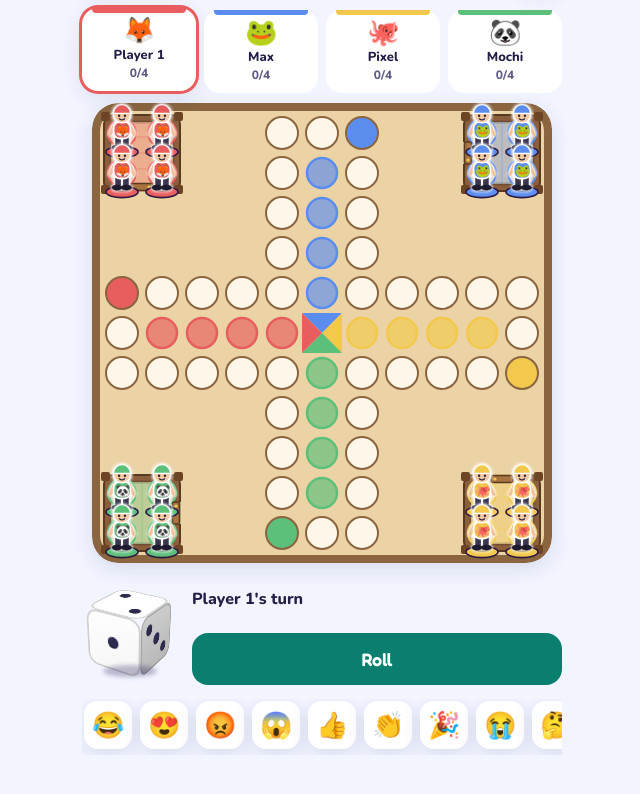
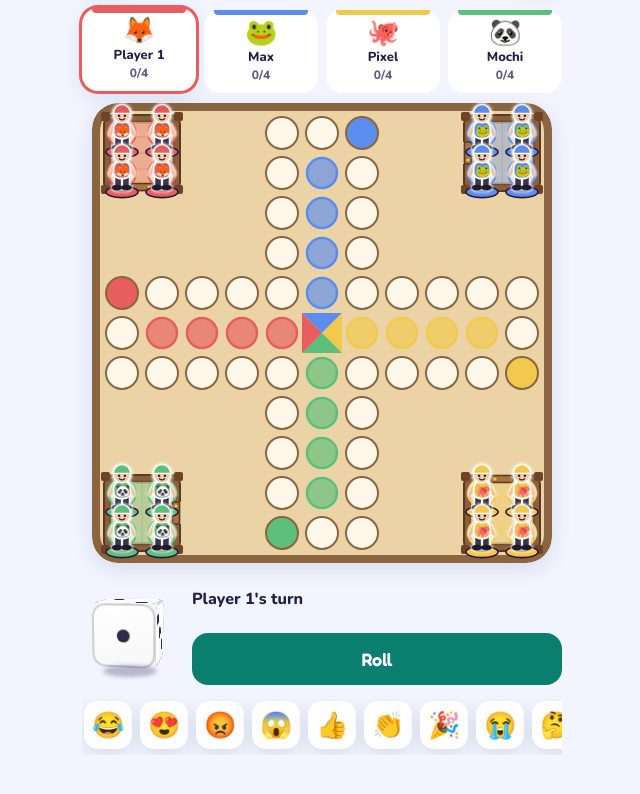
Before and after one commit to Joeys02/Ludoria, a plain HTML site: page index.html in a window 1280 px wide. Both pictures are taken after a click on the button "Start game". Shown: the part 70-864 px from the top of the page, without its empty margins (318-958 px from the left). Drawn offline with nearby package versions, Linux system fonts and the light colour scheme.

Commit message:
Add files via upload

```diff
--- a/index.html
+++ b/index.html
@@ -101,17 +101,17 @@ h2{font-size:18px;margin-bottom:10px}
 .d-gold{--face:#F6C85F;--pip:#6B4210}
 .dice.rolling{animation:shake .35s linear infinite}
 .scene{width:96px;height:96px;perspective:380px;position:relative;display:flex;align-items:center;justify-content:center}
-.dice3{width:60px;height:60px;transform-style:preserve-3d;position:relative;--tilt:rotateX(-26deg) rotateY(-32deg)}
+.dice3{width:60px;height:60px;transform-style:preserve-3d;position:relative;--tilt:rotateX(-9deg) rotateY(-12deg)}
 .dice3 .cube{position:absolute;inset:0;transform-style:preserve-3d;transform:var(--tilt) rotateX(0deg) rotateY(0deg) rotateX(var(--fx)) rotateY(var(--fy));transition:transform .01s}
 .dice3 .fc{position:absolute;inset:0;border-radius:12px;background:var(--face);display:grid;grid-template:repeat(3,1fr)/repeat(3,1fr);padding:10px;gap:3px;box-shadow:inset 0 0 0 2px rgba(0,0,0,.18);backface-visibility:hidden}
 .dice3 .fc i{border-radius:50%}
 .dice3 .fc i.on{background:var(--pip);box-shadow:inset 0 -1.5px 0 rgba(0,0,0,.25)}
-.dice3 .f1{transform:translateZ(30px);background-image:linear-gradient(160deg,rgba(255,255,255,.28),rgba(0,0,0,.04))}
-.dice3 .f6{transform:rotateY(180deg) translateZ(30px);background-image:linear-gradient(rgba(0,0,0,.16),rgba(0,0,0,.2))}
-.dice3 .f3{transform:rotateY(90deg) translateZ(30px);background-image:linear-gradient(rgba(0,0,0,.2),rgba(0,0,0,.28))}
-.dice3 .f4{transform:rotateY(-90deg) translateZ(30px);background-image:linear-gradient(rgba(0,0,0,.1),rgba(0,0,0,.14))}
-.dice3 .f2{transform:rotateX(90deg) translateZ(30px);background-image:linear-gradient(rgba(255,255,255,.34),rgba(255,255,255,.12))}
-.dice3 .f5{transform:rotateX(-90deg) translateZ(30px);background-image:linear-gradient(rgba(0,0,0,.3),rgba(0,0,0,.34))}
+.dice3 .f1{transform:translateZ(30px);background-image:linear-gradient(160deg,rgba(255,255,255,.2),rgba(0,0,0,.03))}
+.dice3 .f6{transform:rotateY(180deg) translateZ(30px);background-image:linear-gradient(160deg,rgba(255,255,255,.2),rgba(0,0,0,.03))}
+.dice3 .f3{transform:rotateY(90deg) translateZ(30px);background-image:linear-gradient(160deg,rgba(255,255,255,.2),rgba(0,0,0,.03))}
+.dice3 .f4{transform:rotateY(-90deg) translateZ(30px);background-image:linear-gradient(160deg,rgba(255,255,255,.2),rgba(0,0,0,.03))}
+.dice3 .f2{transform:rotateX(90deg) translateZ(30px);background-image:linear-gradient(160deg,rgba(255,255,255,.2),rgba(0,0,0,.03))}
+.dice3 .f5{transform:rotateX(-90deg) translateZ(30px);background-image:linear-gradient(160deg,rgba(255,255,255,.2),rgba(0,0,0,.03))}
 .dshadow{position:absolute;left:50%;bottom:2px;width:54px;height:12px;margin-left:-27px;border-radius:50%;background:rgba(30,20,80,.28);filter:blur(2px)}
 .dice3.rolling{animation:djump .5s ease-in-out infinite}
 .dice3.rolling .cube{animation:dtumble .9s linear infinite}
```
